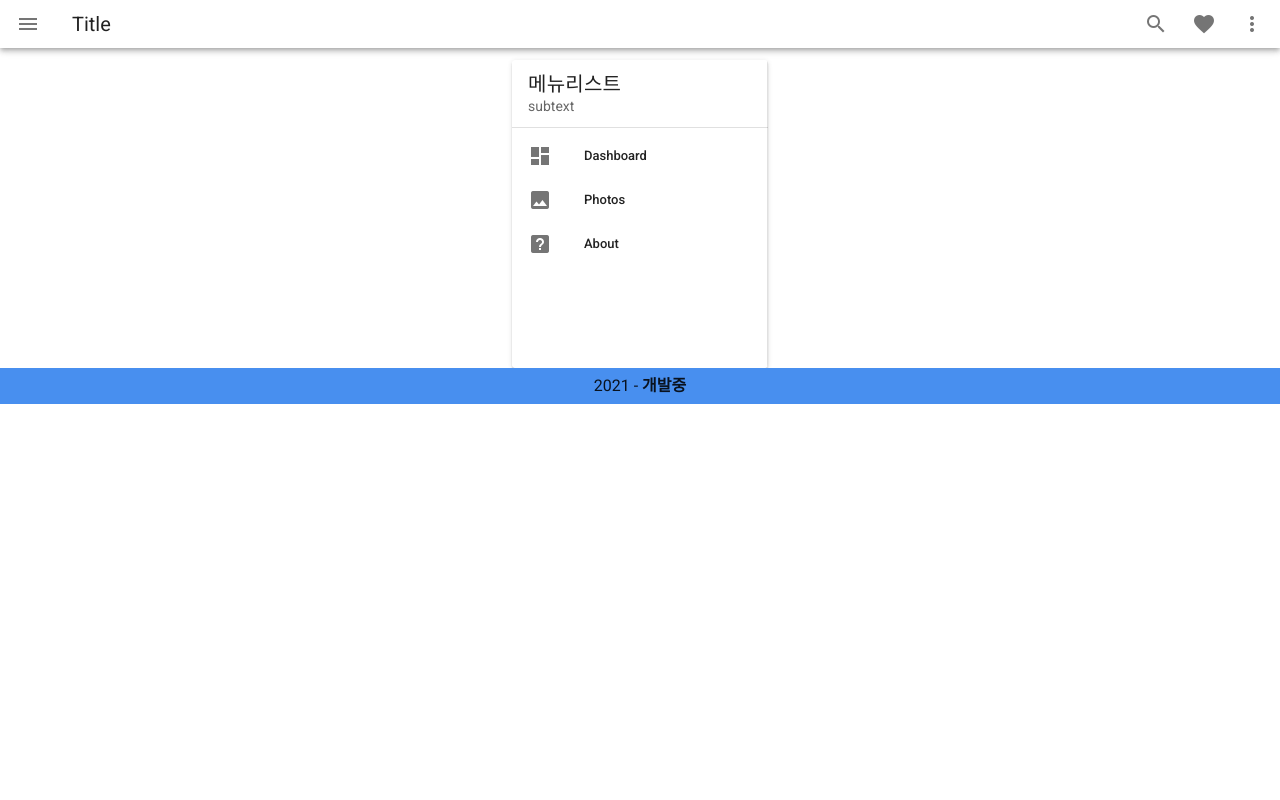
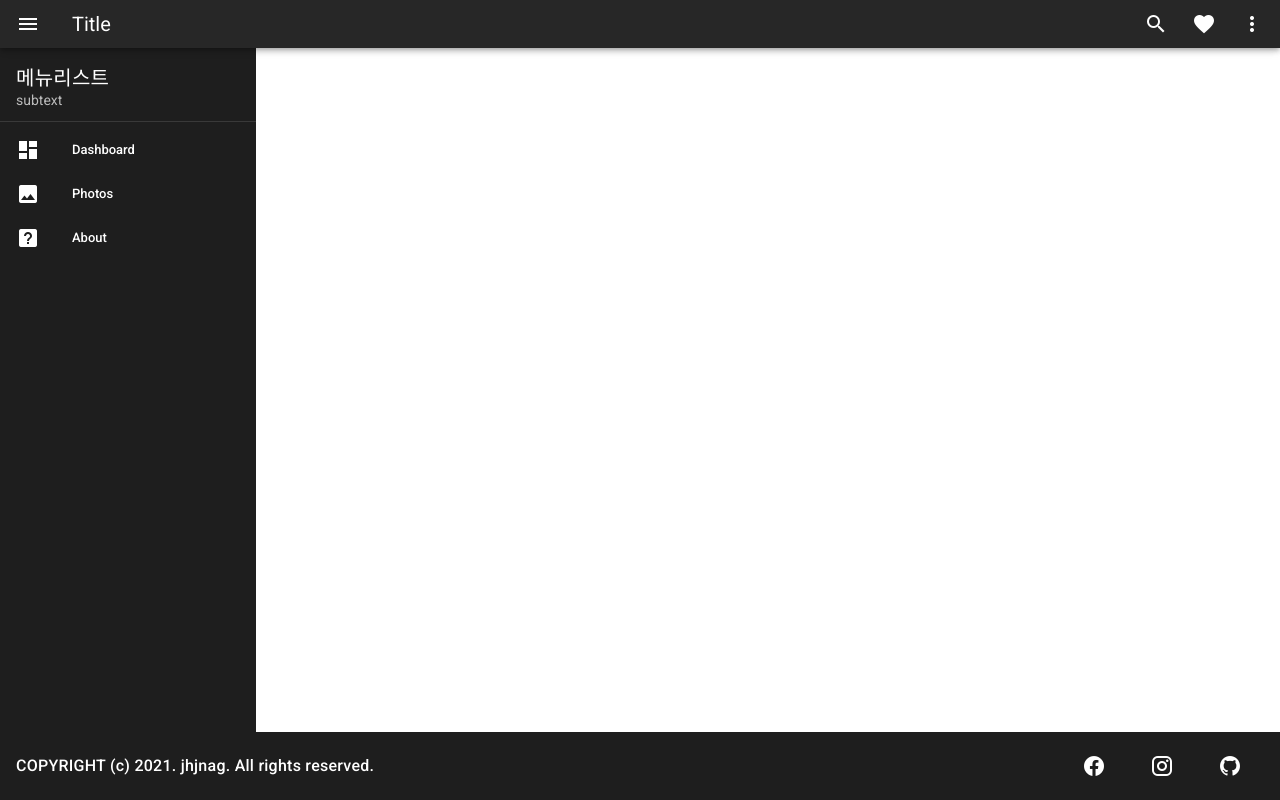
Before and after one commit to jangjaeH/PortalView, a Vue app: page / in a window 1280 px wide. Built offline with nearby package versions, Linux system fonts and the light colour scheme.

Commit message:
:rocket: update: The first Layout

```diff
--- a/src/App.vue
+++ b/src/App.vue
@@ -1,8 +1,6 @@
 <template>
   <v-app id="app">
-    <TheLayout>
-
-    </TheLayout>
+    <TheLayout></TheLayout>
   </v-app>
 </template>
 
--- a/src/layout/general/TheLayout.vue
+++ b/src/layout/general/TheLayout.vue
@@ -1,7 +1,7 @@
 <template>
     <div>
-        <TopBar></TopBar>
-        <LeftBar></LeftBar>
+        <TopBar @toggleMenu= "toggleMenu"></TopBar>
+        <LeftBar :show="show"></LeftBar>
         <FooTerBar></FooTerBar>
     </div>
 </template>
@@ -17,9 +17,14 @@ import FooTerBar from './component/footer-bar.vue'
       LeftBar,
       TopBar,
       FooTerBar
-  }
+  },
 })
 export default class TheLayout extends Vue {
+    private show = true;
+
+    private toggleMenu() {
+        this.show = !this.show
+    }
 }
 </script>
 <style scoped>
--- a/src/layout/general/component/footer-bar.vue
+++ b/src/layout/general/component/footer-bar.vue
@@ -1,20 +1,33 @@
 <template>
   <v-footer
     height="auto"
-    color="primary lighten-1"
+    dark
+    padless
+    app
   >
-    <v-layout
-      justify-center
-      row
-      wrap
+    <v-card
+     class="flex"
+     flat
+     tile
     >
-      <v-col
-        class="text-center"
-        cols="12"
-      >
-        {{ new Date().getFullYear() }} - <strong>개발중</strong>
-      </v-col>
-    </v-layout>
+      <v-card-title>
+        <small>COPYRIGHT (c) 2021. jhjnag. All rights reserved.</small>
+        <v-spacer></v-spacer>
+
+        <v-btn
+          v-for="menu in menus"
+          :key="menu.icon"
+          class="mx-4"
+          dark
+          icon
+          @click="newPage(menu.link)"
+        >
+          <v-icon size="24px">
+              {{ menu.icons }}
+          </v-icon>
+        </v-btn>
+      </v-card-title>
+    </v-card>
   </v-footer>
 </template>
 
@@ -24,9 +37,28 @@ import { Vue, Component } from 'vue-property-decorator';
   name: 'FooTerBar',
   components: {
 
-  }
+  },
+  data: () => ({
+     menus: [
+      {
+       icons: 'mdi-facebook',
+       link: 'https://www.facebook.com/profile.php?id=100008292990107'
+      },
+      {
+        icons: 'mdi-instagram',
+        link: 'https://www.instagram.com/jhjang___._.j'
+      },
+      {
+        icons: 'mdi-github',
+        link:'https://github.com/jangjaeH'
+      }
+     ]
+  })
 })
 export default class FooTerBar extends Vue {
+  private newPage(joinLink: string) {
+    window.open(joinLink, '_blank');
+  }
 }
 </script>
 <style scoped>
--- a/src/layout/general/component/left-bar.vue
+++ b/src/layout/general/component/left-bar.vue
@@ -1,10 +1,12 @@
 <template>
-  <v-card
-    height="100%"
+<div>
+  <v-list
+  style="height: calc(100vh - 106px); margin-top:46px;"
+    dark
     width="256"
-    class="mx-auto"
+    :class="drawerStyle"
+    class="menu"
   >
-    <v-navigation-drawer permanent>
     <v-list-item>
       <v-list-item-content>
         <v-list-item-title class="text-h6">
@@ -17,7 +19,6 @@
     </v-list-item>
 
     <v-divider></v-divider>
-
     <v-list
       dense
       nav
@@ -36,19 +37,17 @@
         </v-list-item-content>
       </v-list-item>
     </v-list>
-    </v-navigation-drawer>
-  </v-card>
+  </v-list>
+</div>
 </template>
 
 <script lang="ts">
-import { Vue, Component } from 'vue-property-decorator';
+import { Vue, Component, Prop } from 'vue-property-decorator';
 @Component({
   name: 'Leftbar',
   components: {
 
-  }
-})
-export default class Leftbar extends Vue {
+  },
   data () {
       return {
         items: [
@@ -59,8 +58,25 @@ export default class Leftbar extends Vue {
         right: null,
       }
     }
+})
+export default class Leftbar extends Vue {
+  @Prop () private show!: boolean
+
+  get drawerStyle () : string{
+    if(this.show){
+      return '';
+    } else {
+      return 'hidden';
+    }
+  }
 }
 </script>
 <style scoped>
+  .hidden {
+    margin-left: -256px;
+  }
 
+  .menu {
+    transition: margin-left 300ms;
+  }
 </style>
--- a/src/layout/general/component/top-bar.vue
+++ b/src/layout/general/component/top-bar.vue
@@ -1,11 +1,13 @@
 <template>
-  <v-card
-    flat
-    height="60px"
-    tile
-  >
-    <v-toolbar dense>
-      <v-app-bar-nav-icon></v-app-bar-nav-icon>
+<div>
+    <v-app-bar
+     style="z-index:10;"
+     color="depp-purple accent-4"
+     dense
+     dark
+     fixed
+     >
+      <v-app-bar-nav-icon @click="$emit('toggleMenu')"></v-app-bar-nav-icon>
 
       <v-toolbar-title>Title</v-toolbar-title>
 
@@ -22,8 +24,8 @@
       <v-btn icon>
         <v-icon>mdi-dots-vertical</v-icon>
       </v-btn>
-    </v-toolbar>
-  </v-card>
+    </v-app-bar>
+</div>
 </template>
 
 <script lang="ts">
```
Also changed, not shown: src/store/state/color.js (added, +8 -0 lines), src/store/state/menu.js (added, +39 -0 lines). Lines whose indentation alone changed are shown as unchanged.
